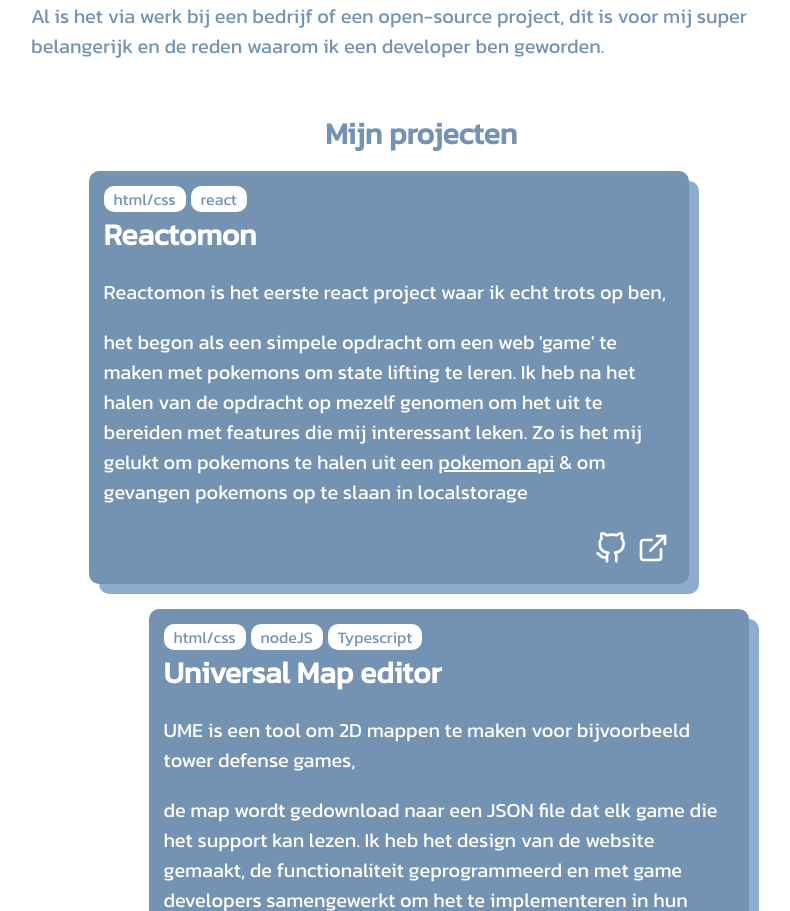
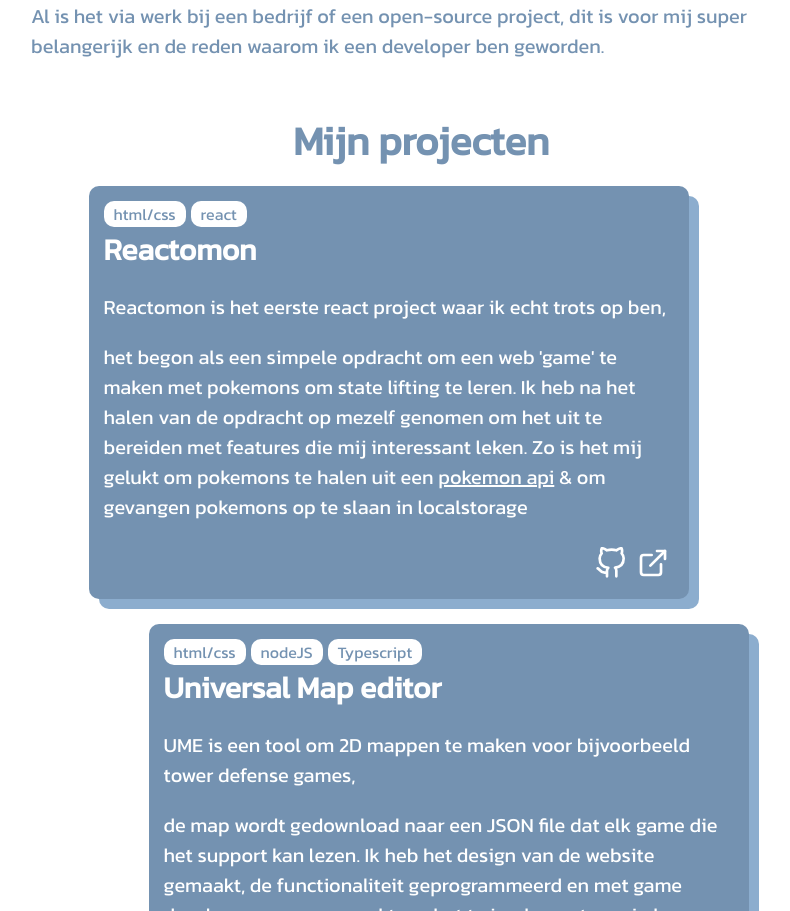
Before and after one commit to MsZoezo/portfolio, a Next.js app: page / in a window 1280 px wide. Shown: the part 1411-2322 px from the top of the page, without its empty margins (219-1009 px from the left). Built offline with nearby package versions, Linux system fonts and the light colour scheme.

Commit message:
projects css fix

```diff
--- a/components/projects/projects.module.css
+++ b/components/projects/projects.module.css
@@ -11,5 +11,4 @@
     background-color: var(--text-bg-colour);
 
     margin: 2rem 0 1.5rem 0;
-    font-size: 3rem;
 }
```
